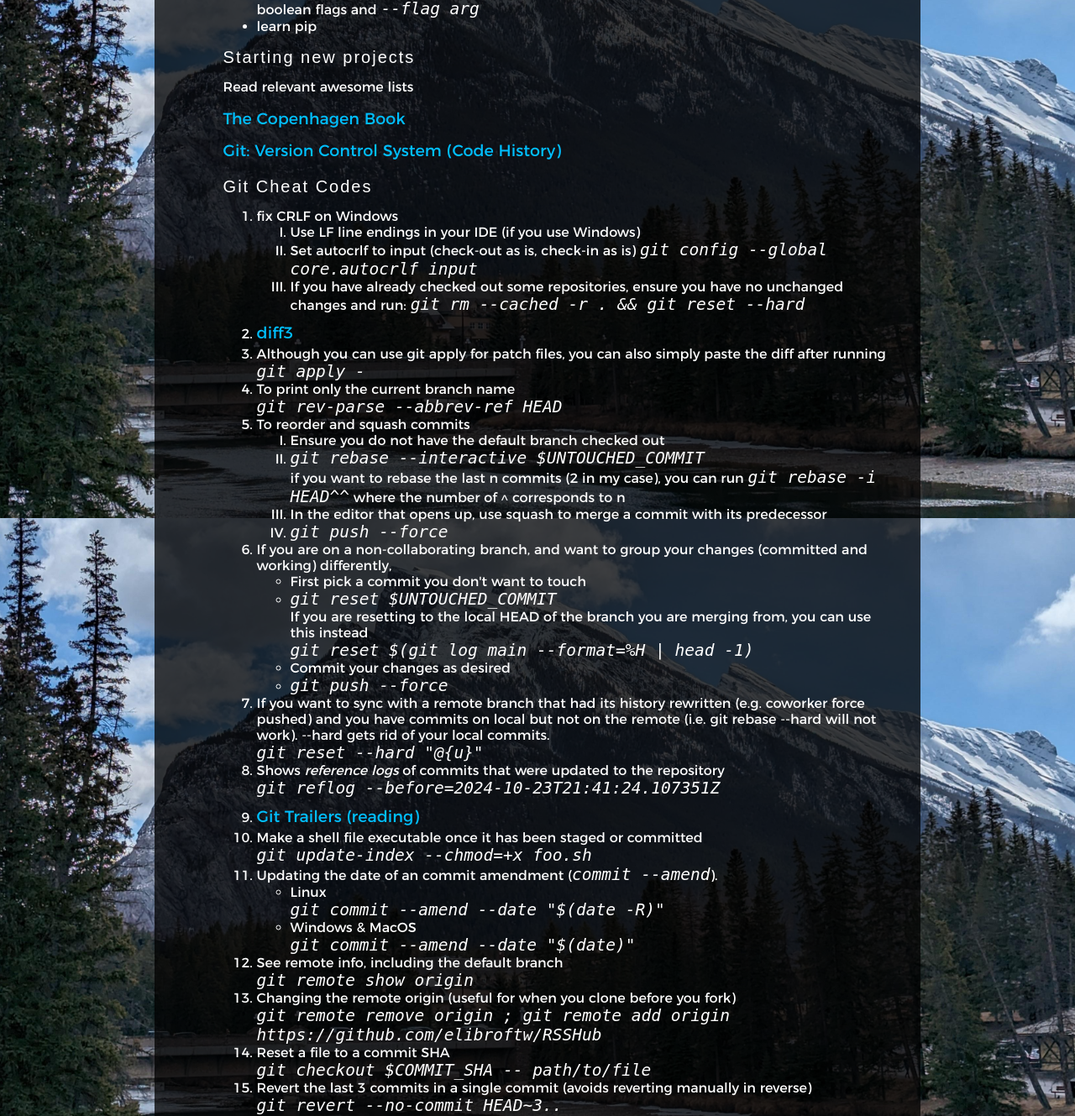
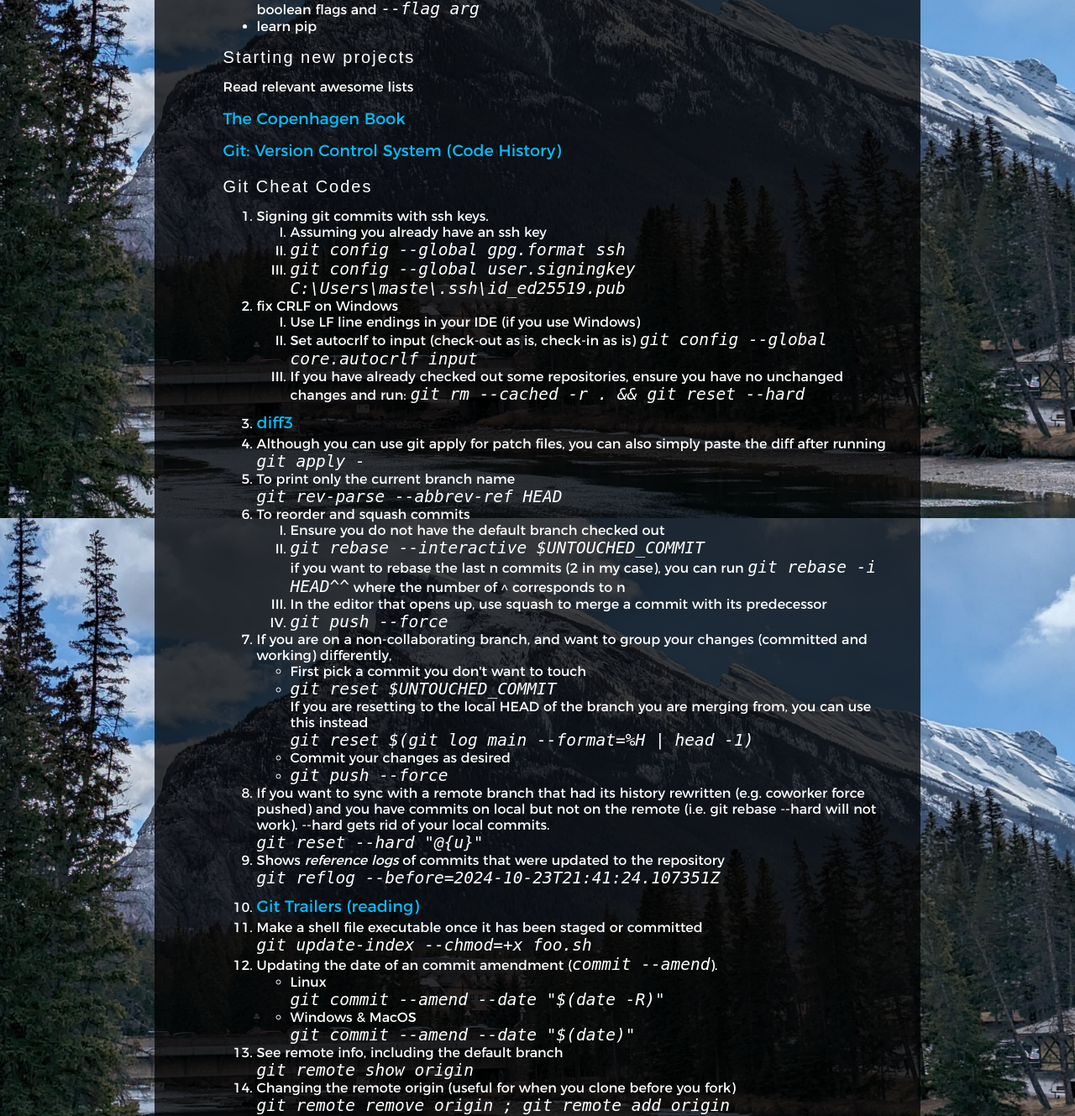
Before and after one commit to elibroftw/website, a Flask app: page /resources/ in a window 1280 px wide. Shown: the part 983-2312 px from the top of the page at 84% size. Run offline with Flask 3, Linux system fonts and the light colour scheme; parts of the project's set-up code (start-up, migrations or seed data) failed here and were passed over; some libraries are stand-ins or nearby versions.

Commit message:
Update git resources page

```diff
--- a/templates/resources.html
+++ b/templates/resources.html
@@ -66,6 +66,20 @@
     <a href="https://git-scm.com/downloads" class="link">Git: Version Control System (Code History)</a>
     <h2 id="git-advanced-tips">Git Cheat Codes</h2>
     <ul class="list">
+        <li>
+            Signing git commits with ssh keys.
+            <ul style="list-style: upper-roman;">
+                <li>
+                    Assuming you already have an ssh key
+                </li>
+                <li>
+                    <code>git config --global gpg.format ssh</code>
+                </li>
+                <li>
+                    <code>git config --global user.signingkey C:\Users\maste\.ssh\id_ed25519.pub</code>
+                </li>
+            </ul>
+        </li>
         <li>
             fix CRLF on Windows
             <ul style="list-style: upper-roman;">
```
